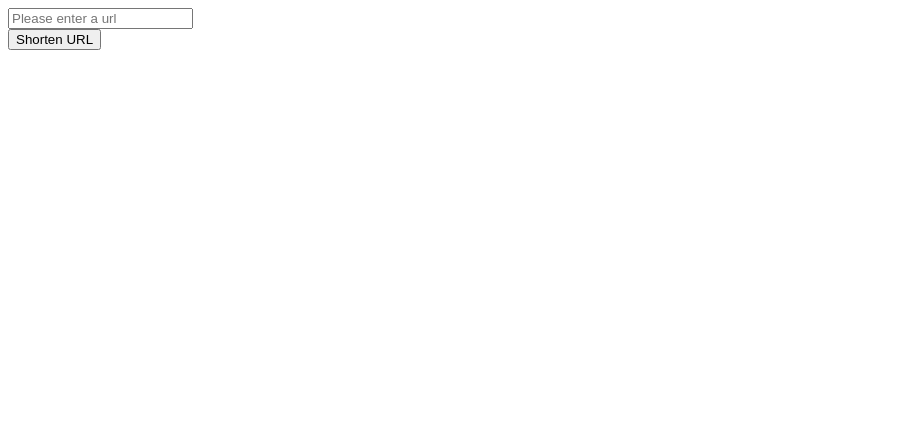
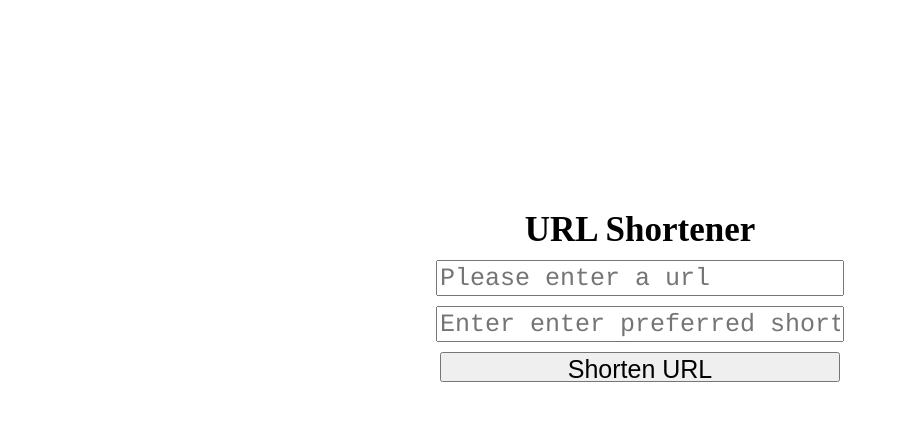
Before and after one commit to tominovak33/url-shortener-php, a PHP site: page / in a window 1280 px wide. Shown: the top 421 px of the page, without its empty margins (0-899 px from the left). Run offline with PHP 8.4, Linux system fonts and the light colour scheme.

Commit message:
separate API from presentation of content

```diff
--- a/index.html
+++ b/index.html
@@ -5,10 +5,12 @@
       <link rel="stylesheet" href="main.css">
   </head>
   <body>
-     <div class="container">
-        <form action="/api" method="GET" name="url_form" class="form-url">
-            <input type="text" name="url" class="url-input" placeholder="Please enter a url" required />
-            <button class="url-submit" type="submit">Shorten URL</button>
+     <div class="wrapper text-center margin-middle">
+         <h3 class="margin-middle vertical-margin-small main-heading">URL Shortener</h3>
+        <form action="/api" method="GET" name="url_form" class="form-url vertical-margin-small">
+            <input type="text" name="url" class="url-input block margin-middle vertical-margin-small" placeholder="Please enter a url" required />
+            <input type="text" name="preferred_short_url" class="url-input block margin-middle vertical-margin-small" placeholder="Enter enter preferred short url" />
+            <button class="url-submit margin-middle vertical-margin-small" type="submit">Shorten URL</button>
         </form>
     </div>
   </body>
--- a/main.css
+++ b/main.css
@@ -1,3 +1,42 @@
 .url-submit {
   display: block;
+  height: 30px;
+  width: 400px;
+  font-size: 25px;
+  box-sizing: border-box;
 }
+
+.main-heading {
+  font-size: 35px;
+}
+
+.url-input {
+  height: 30px;
+  width: 400px;
+  font-size: 25px;
+  font-family: Courier, sans-serif;
+}
+
+.margin-middle {
+  margin-left: auto;
+  margin-right: auto;
+}
+
+.text-center {
+  text-align: center;
+}
+
+.vertical-margin-small {
+  margin-top: 10px;
+  margin-bottom: 10px;
+}
+
+.wrapper {
+  position: relative;
+  top: 200px;
+  width: 75%;
+}
+
+.block {
+  display: block;
+}
```
Also changed, not shown: api/index.php (+11 -3 lines), .htaccess.
